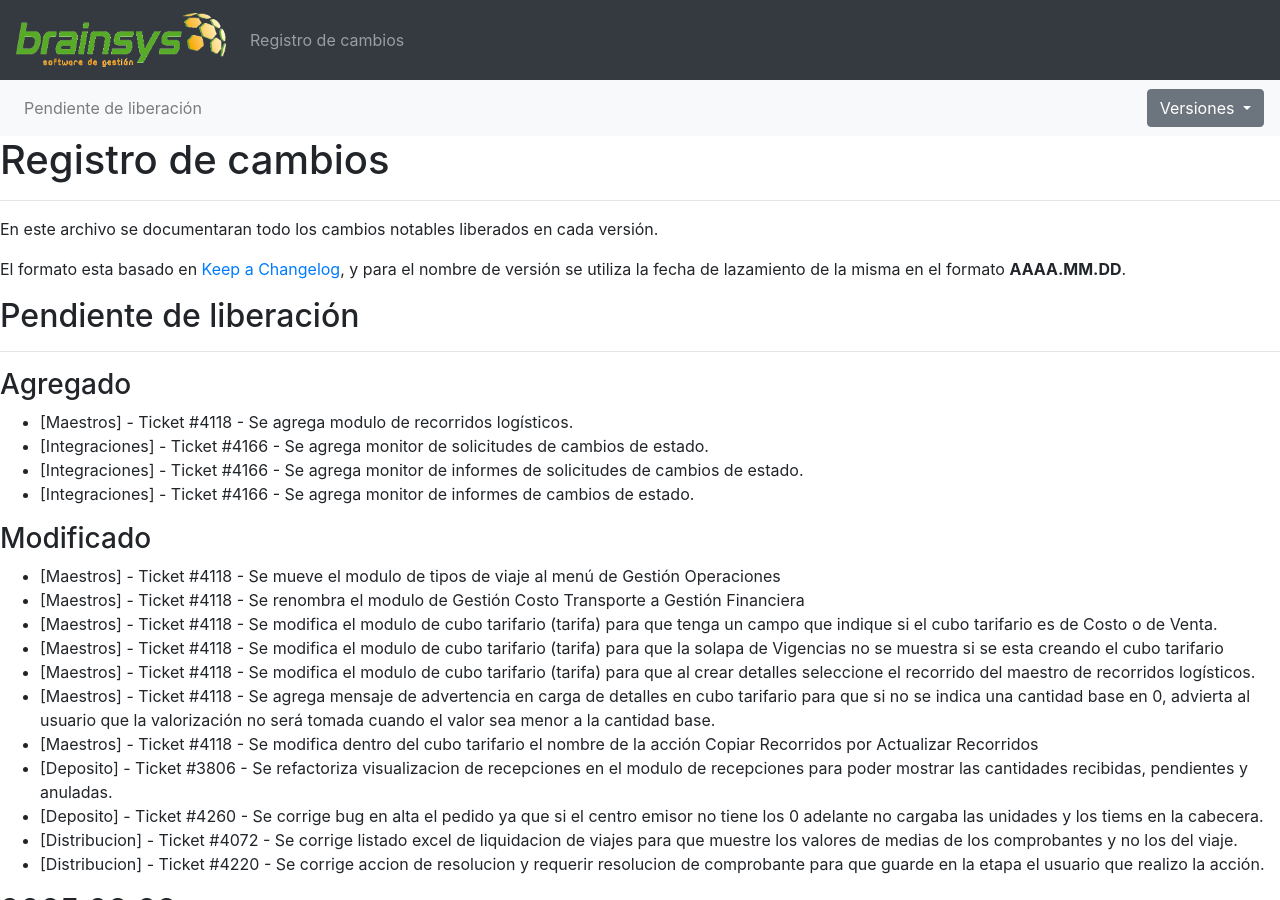
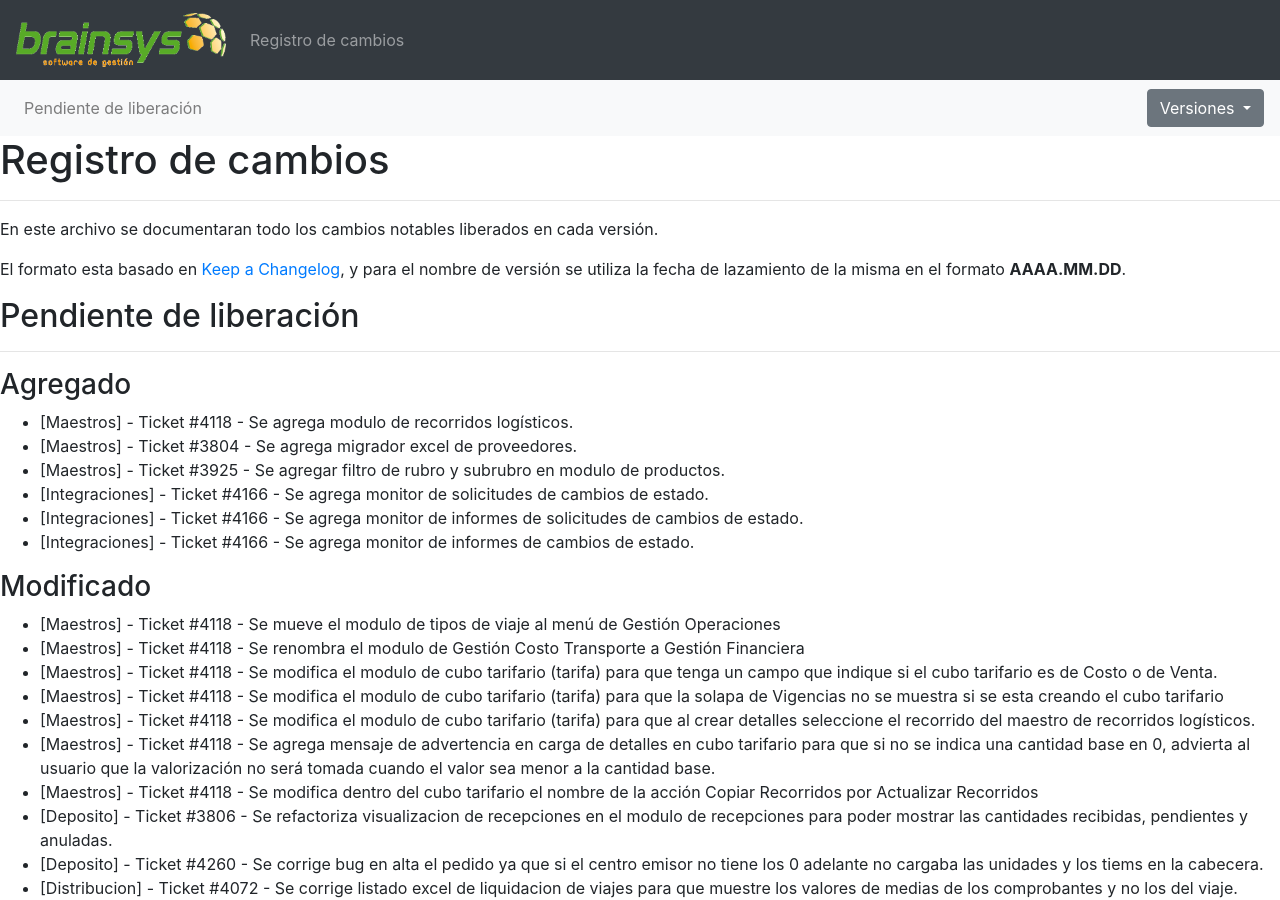
Before and after one commit to brainsys-arsaad/versionado, a Jekyll site: the page built from registro-cambios.markdown, in a window 1280 px wide and 900 px high. Built offline with Jekyll 4.4.1, drawn with Linux system fonts in a browser that asks for light colours.

Commit message:
Update registro-cambios.markdown

```diff
--- a/registro-cambios.markdown
+++ b/registro-cambios.markdown
@@ -123,6 +123,8 @@ El formato esta basado en [Keep a Changelog](https://keepachangelog.com/es-ES/1.
 ### Agregado
 
 - [Maestros] - Ticket #4118 - Se agrega modulo de recorridos logísticos.
+- [Maestros] - Ticket #3804 - Se agrega migrador excel de proveedores.
+- [Maestros] - Ticket #3925 - Se agregar filtro de rubro y subrubro en modulo de productos.
 - [Integraciones] - Ticket #4166 - Se agrega monitor de solicitudes de cambios de estado.
 - [Integraciones] - Ticket #4166 - Se agrega monitor de informes de solicitudes de cambios de estado.
 - [Integraciones] - Ticket #4166 - Se agrega monitor de informes de cambios de estado.
```
